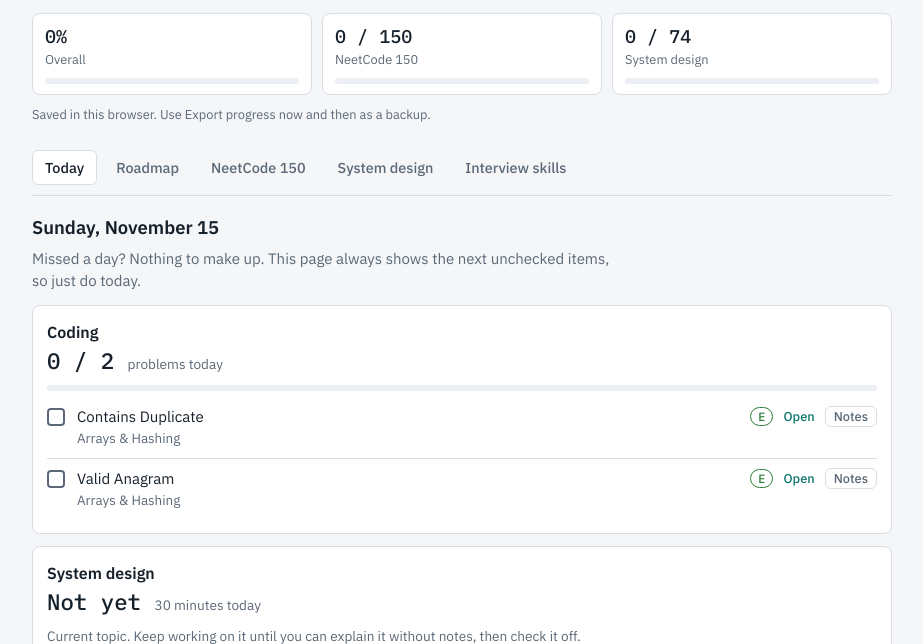
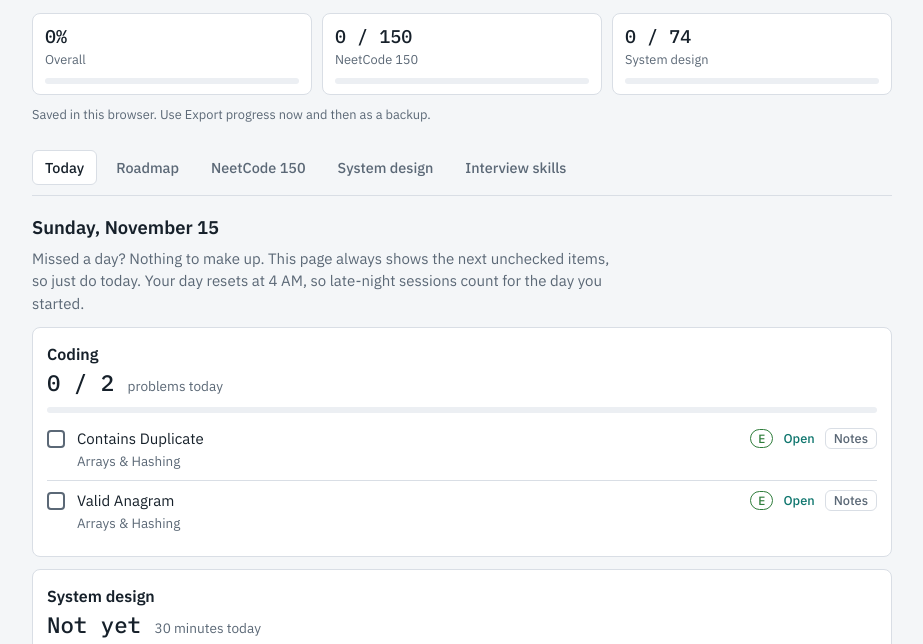
Before and after one commit to nehap557/interview-prep, a plain HTML site: page index.html in a window 1280 px wide. Shown: the part 113-757 px from the top of the page, without its empty margins (178-1101 px from the left). Drawn offline with Linux system fonts and the light colour scheme.

Commit message:
Start the study day at 4 AM so late-night sessions stay on one day
Co-Authored-By: Claude Sonnet 5.5 <noreply@anthropic.com>
Claude-Session: https://claude.ai/code/session_01LPEaPf2GcFrVguzERsBZtx

```diff
--- a/index.html
+++ b/index.html
@@ -615,7 +615,10 @@ resetBtn.addEventListener("click", function(){
 /* ---------- TODAY TAB ---------- */
 function pad2(n){ return (n < 10 ? "0" : "") + n; }
 function dkey(d){ return d.getFullYear()+"-"+pad2(d.getMonth()+1)+"-"+pad2(d.getDate()); }
-function today(){ return dkey(new Date()); }
+/* Your study day turns over at 4 AM, not midnight, so a session that runs past 12 still counts for the day you started it. */
+var DAY_START_HOUR = 4;
+function studyNow(){ return new Date(Date.now() - DAY_START_HOUR * 3600000); }
+function today(){ return dkey(studyNow()); }
 function sortedNotes(src){
   var out = {};
   Object.keys(src || {}).sort().forEach(function(k){
@@ -711,11 +714,11 @@ function renderToday(){
   var next = pending.slice(0, left > 0 ? left : 1);
   var sdPending = sdl.filter(function(it){ return !DONE.has(it.id); });
   var sdOk = !!SDDAYS[t];
-  var now = new Date();
+  var now = studyNow();
   var dstr = now.toLocaleDateString(undefined, { weekday: "long", month: "long", day: "numeric" });
 
   var h = '<div class="today-h"><h2 style="margin:0">'+esc(dstr)+'</h2></div>'
-    + '<p class="note" style="margin-top:6px">Missed a day? Nothing to make up. This page always shows the next unchecked items, so just do today.</p>';
+    + '<p class="note" style="margin-top:6px">Missed a day? Nothing to make up. This page always shows the next unchecked items, so just do today. Your day resets at 4 AM, so late-night sessions count for the day you started.</p>';
 
   /* Coding card */
   var shown = Math.min(doneToday.length, goal);
```
